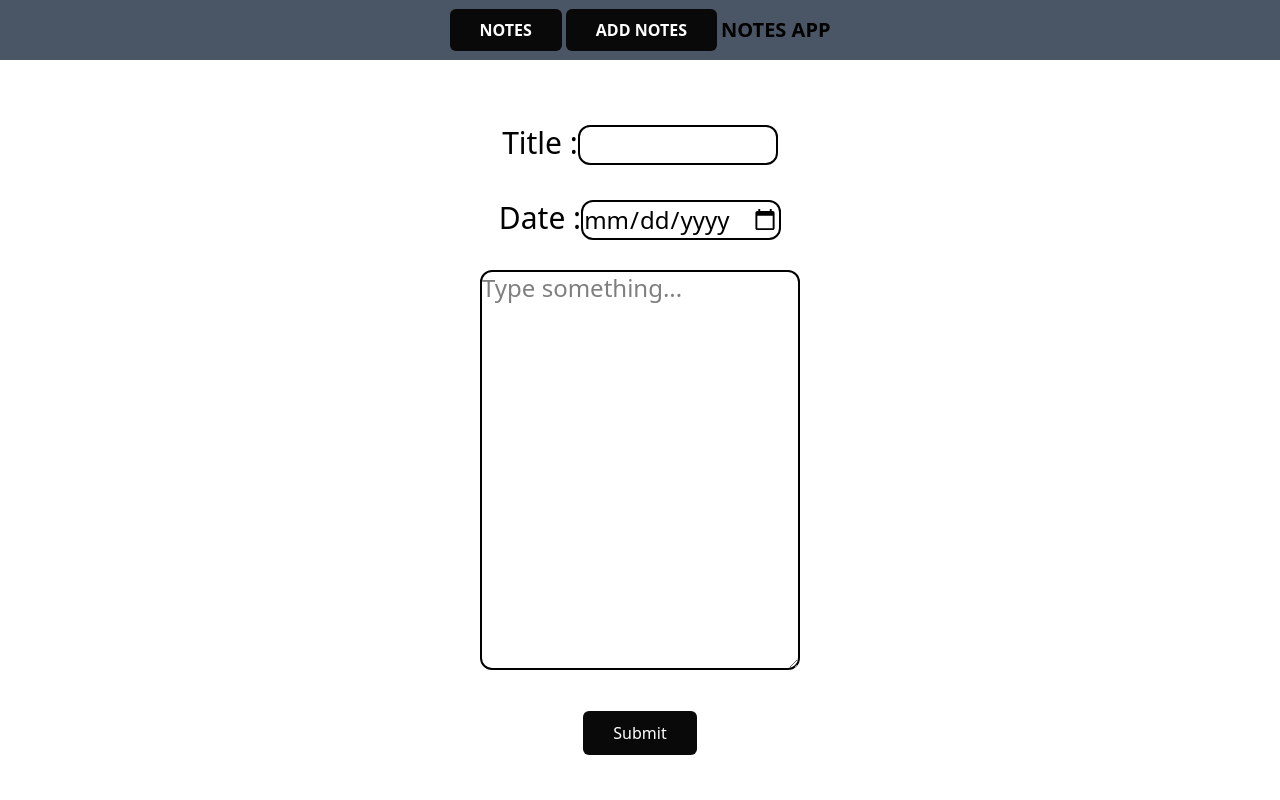
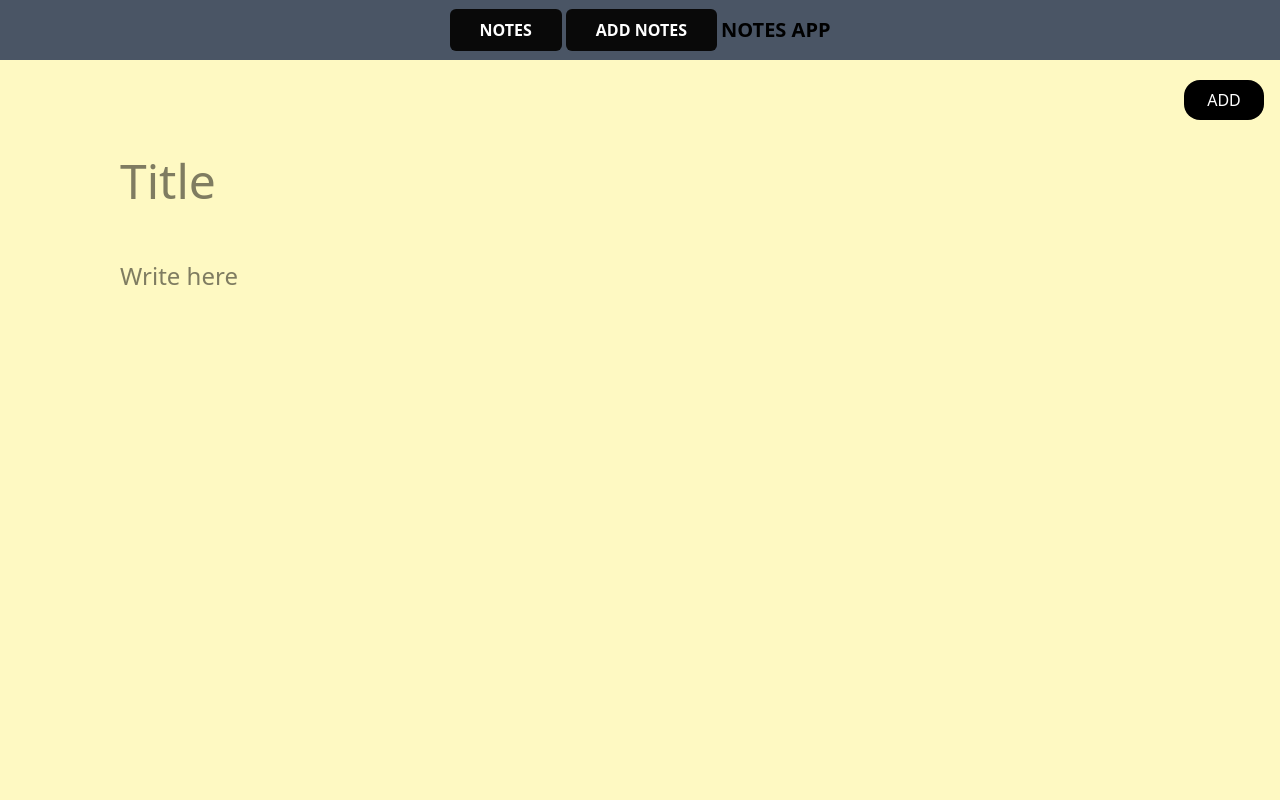
Before and after one commit to ahmad6186/notes-app, a React (Vite) app in the folder front-end/: page /createnote in a window 1280 px wide. Shown: the top 800 px of the page. Built offline with nearby package versions, Linux system fonts and the light colour scheme.

Commit message:
does some changes in the ui

```diff
--- a/front-end/package.json
+++ b/front-end/package.json
@@ -10,6 +10,9 @@
     "preview": "vite preview"
   },
   "dependencies": {
+    "@emotion/react": "^11.14.0",
+    "@emotion/styled": "^11.14.1",
+    "@mui/material": "^7.3.1",
     "@tailwindcss/vite": "^4.1.11",
     "react": "^19.1.0",
     "react-dom": "^19.1.0",
--- a/front-end/src/components/CreateNote.jsx
+++ b/front-end/src/components/CreateNote.jsx
@@ -1,6 +1,8 @@
 import React, { useState } from "react";
 import { fetchWithAuth } from "../utils";
+import { useNavigate, useParams } from "react-router-dom";
 function CreateNote() {
+  const navigate = useNavigate();
   const [note, setNote] = useState({
     title: "",
     text: "",
@@ -37,22 +39,28 @@ function CreateNote() {
       text: "",
       date: "",
     });
+    navigate("/notescontainer");
   };
 
   return (
     <div>
       <form onSubmit={handleSubmit}>
-        <div className="addnotespage">
-          <label>
-            Title :
+        <div className="bg-yellow-100 min-h-screen p-20">
+          <button
+            type="submit"
+            className="h-10 w-20 bg-black text-white fixed top-20 right-4 rounded-2xl"
+          >
+            ADD
+          </button>
           <input
-              className="h-10 w-50 border-2 text-2xl rounded-xl"
+            className="h-20 w-full  text-5xl p-10 "
             name="title"
             value={note.title}
+            placeholder="Title"
             onChange={handleChange}
           />
-          </label>
-          <label>
+
+          {/* <label>
             Date :
             <input
               className="h-10 w-50 border-2 text-2xl rounded-xl"
@@ -61,20 +69,16 @@ function CreateNote() {
               value={note.date}
               onChange={handleChange}
             />
-          </label>
-          <label>
+          </label> */}
+
           {/* Write note here: */}
           <textarea
-              className="border-2 text-2xl h-100 w-80 rounded-xl"
+            className="h-screen w-full text-2xl p-10 "
             name="text"
             value={note.text}
-              placeholder="Type something..."
+            placeholder="Write here"
             onChange={handleChange}
           />
-          </label>
-          <button type="submit" className="btn">
-            Submit
-          </button>
         </div>
       </form>
     </div>
--- a/front-end/src/components/EditNote.jsx
+++ b/front-end/src/components/EditNote.jsx
@@ -46,7 +46,6 @@ function EditNote() {
       body: JSON.stringify(note),
     });
 
-    console.log("Note updated!");
     navigate("/notescontainer");
   };
 
--- a/front-end/src/components/NotesContainer.jsx
+++ b/front-end/src/components/NotesContainer.jsx
@@ -17,16 +17,33 @@ function NotesContainer() {
     });
     setNotes((prevNotes) => prevNotes.filter((note) => note._id !== id));
   };
-
+  const colors = [
+    "bg-red-500",
+    "bg-blue-500",
+    "bg-green-500",
+    "bg-yellow-500",
+    "bg-purple-500",
+    "bg-pink-500",
+    "bg-orange-500",
+  ];
+  const getColorFromId = (id) => {
+    if (!id) return colors[0];
+    let hash = 7;
+    for (let i = 0; i < id.length; i++) {
+      hash = (hash * 31 + id.charCodeAt(i)) >>> 0;
+    }
+    return colors[hash % colors.length];
+  };
   return (
-    <div className="sm:grid sm:grid-cols-3 md:grig-cols-2">
+    <div className="grid sm:grid sm:grid-cols-3 md:grid-cols-3 lg:grid-col-2 bg-gray-200 h-max">
       {notes
         .filter((note) => note.user === loggedInUserId)
 
         .map((note) => (
           <div
             key={note._id}
-            className="bg-gray-300  border-black border-2 m-4 rounded-xl relative min-h-30 sm:min-h-40 shadow-xl "
+            // className="bg-gray-300  border-black border-2 m-4 rounded-xl relative min-h-30 sm:min-h-40 shadow-xl "
+            className="bg-white  border-black mx-3  my-2 whitespace-pre-wrap break-words overflow-hidden rounded-bl-xl  relative  shadow-xl  hover:bg-"
           >
             <h1 className="font-bold text-xl">Title : {note.title}</h1>
             <p className="text-xl">
@@ -54,6 +71,7 @@ function NotesContainer() {
                 className="w-8 h-8 rounded-full hover:opacity-80 transition absolute bottom-2 right-2"
               />
             </button>
+            <h6 className="transition absolute bottom-2 left-2">{note.date}</h6>
           </div>
         ))}
     </div>
```
Also changed, not shown: 1 other file (tests, documents, lock files or other folders). Lines whose indentation alone changed are shown as unchanged.
